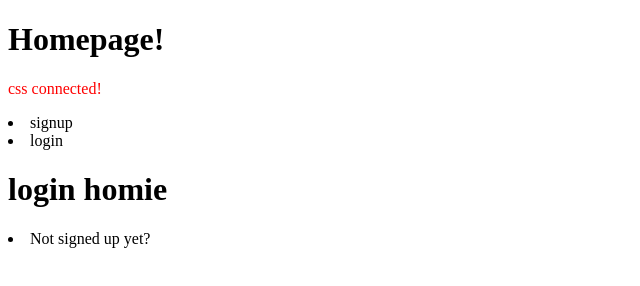
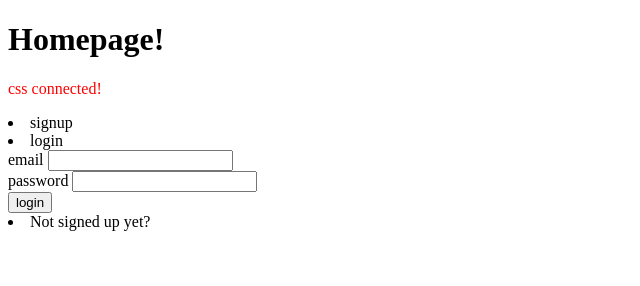
Before and after one commit to snfazal/ecommerce-app, a website: page public/index.html at #!/users/login in a window 1280 px wide. Shown: the whole page, without its empty margins (0-640 px from the left). Drawn offline with nearby package versions, Linux system fonts and the light colour scheme; some packages are replaced by stand-ins of ours.

Commit message:
finished login partial

```diff
--- a/public/partials/users/login.html
+++ b/public/partials/users/login.html
@@ -1,9 +1,17 @@
-<h1>login homie</h1>
 
-
-
-
-
+<div>
+  <form ng-submit="users.login(userPass)">
+    <div>
+      <label for="email">email</label>
+      <input type="text" ng-model="userPass.email">
+    </div>
+    <div>
+      <label for="password">password</label>
+      <input type="password" ng-model="userPass.password">
+    </div>
+    <button type="submit">login</button>
+  </form>
+</div>
 
 
 
```
